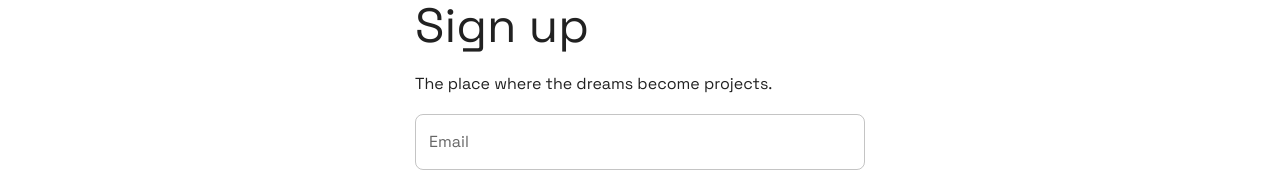
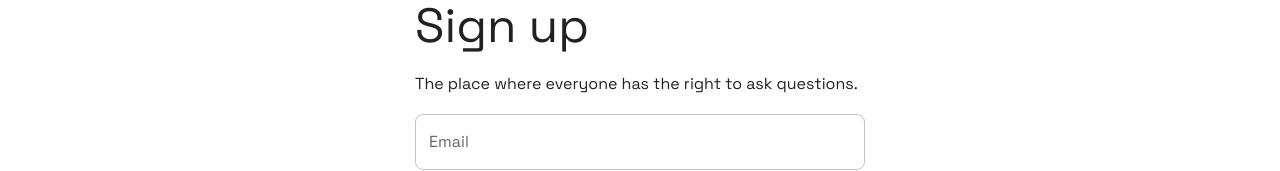
Before and after one commit to Pekilla/pekilla-frontend, a Next.js app: page /sign-up in a window 1280 px wide. Shown: the part 212-383 px from the top of the page. Built offline with nearby package versions, Linux system fonts and the light colour scheme; no server answers.

Commit message:
Added href to the button sign-up and get-started in the navbar.

```diff
--- a/app/layout.tsx
+++ b/app/layout.tsx
@@ -23,7 +23,7 @@ export default function RootLayout({
 				<body className={grotesk.className}>
 					<nav style={{ padding: "15px" }}>
 						<Container>
-							<Stack direction="row" justifyContent="space-between" py={2} flexWrap="wrap">
+							<Stack direction="row" justifyContent="space-between" py={2} flexWrap="wrap" useFlexGap>
 								<Stack spacing={2} direction="row">
 									<MuiLink href="/" component={Link}>Home</MuiLink>
 									<MuiLink href="/posts/search" component={Link}>Trend</MuiLink>
@@ -31,8 +31,8 @@ export default function RootLayout({
 								</Stack>
 
 								<Stack spacing={2} direction="row">
-									<Button variant="outlined">Sign up</Button>
-									<Button>Get Started</Button>
+									<Button variant="outlined" LinkComponent={Link} href="/login">Sign up</Button>
+									<Button LinkComponent={Link} href="/sign-up">Get Started</Button>
 								</Stack>
 							</Stack>
 						</Container>
--- a/components/auth/index.tsx
+++ b/components/auth/index.tsx
@@ -82,7 +82,7 @@ export default function Auth(props: { isLogin?: boolean }) {
                     <Stack sx={{ height: "80vh" }} alignItems="center" justifyContent="center" flexWrap="wrap" direction="row" spacing={2} useFlexGap>
                         <Stack width={450} spacing={2} useFlexGap flexWrap="wrap">
                             <Typography variant="h3">{props.isLogin ? "Login" : "Sign up"}</Typography>
-                            <Typography variant="subtitle1">{props.isLogin ? "Welcome back! Nice to see you again!" : "The place where the dreams become projects."}</Typography>
+                            <Typography variant="subtitle1">{props.isLogin ? "Welcome back! Nice to see you again!" : "The place where everyone has the right to ask questions."}</Typography>
                             {!props.isLogin ? <Field name="email" component={FormikInput} label="Email" type="email" /> : <></>}
                             <Field name="username" component={FormikInput} label="Username" />
                             <Field name="password" component={FormikInput} label="Password" type="password" />
```
